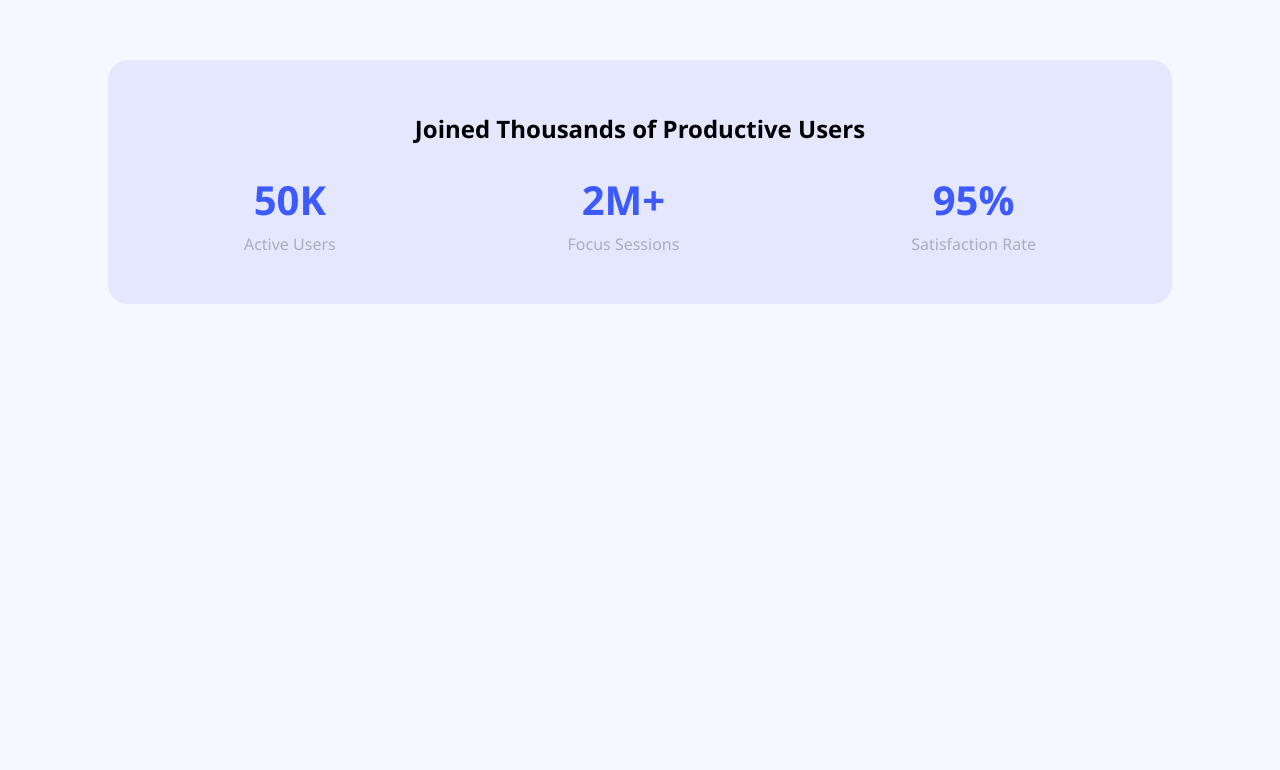
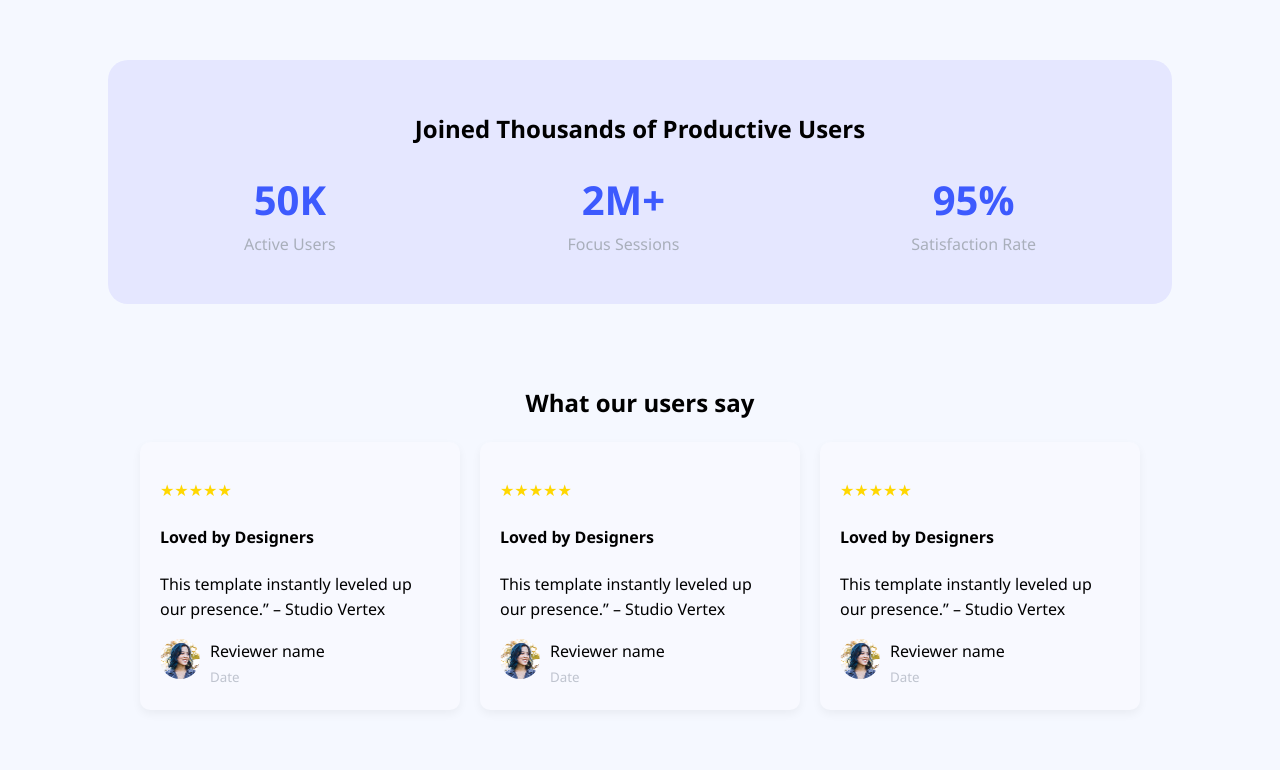
Before and after one commit to Raihan369/webflow-agency-web, a plain HTML site: page index.html in a window 1280 px wide. Shown: the part 912-1682 px from the top of the page. Before the commit the page ends 1216 px from the top, so only its background shows below. Drawn offline with Linux system fonts and the light colour scheme.

Commit message:
review update

```diff
--- a/index.html
+++ b/index.html
@@ -51,5 +51,42 @@
       </div>
     </div>
   </section>
+
+  <!-- Testimonials Section-->
+  <section class="testimonials">
+    <h2>What our users say</h2>
+    <div class="cards">
+
+      <div class="card">
+        <p class="stars">★★★★★</p>
+        <h4>Loved by Designers</h4>
+        <p>This template instantly leveled up our presence.” – Studio Vertex</p>
+        <div class="name">
+          <img src="/images/avatar.png" alt="">
+          <p class="reviewer">Reviewer name<br><small>Date</small></p>
+        </div>
+      </div>
+      <div class="card">
+        <p class="stars">★★★★★</p>
+        <h4>Loved by Designers</h4>
+        <p>This template instantly leveled up our presence.” – Studio Vertex</p>
+        <div class="name">
+          <img src="/images/avatar.png" alt="">
+          <p class="reviewer">Reviewer name<br><small>Date</small></p>
+        </div>
+      </div>
+      <div class="card">
+        <p class="stars">★★★★★</p>
+        <h4>Loved by Designers</h4>
+        <p>This template instantly leveled up our presence.” – Studio Vertex</p>
+        <div class="name">
+          <img src="/images/avatar.png" alt="">
+          <p class="reviewer">Reviewer name<br><small>Date</small></p>
+        </div>
+      </div>
+    </div>
+
+
+  </section>
 </body>
 </html>
--- a/styles/style.css
+++ b/styles/style.css
@@ -124,3 +124,51 @@ img:hover {
   margin-top: 0px;
   color: #a9afbb;
 }
+
+/* User Testimonials Section  */
+.testimonials {
+  padding: 60px 20px;
+  /* background: #fff; */
+  text-align: center;
+}
+.testimonials .name {
+  display: flex;
+}
+.testimonials .name img{
+  display: flex;
+  height: 40px;
+  width: 40px;
+  border-radius: 50%;
+}
+.reviewer{
+  margin: 0px 0px 0px 10px;
+}
+
+.reviewer small{
+  /* color: #c4cad7; */
+  color: #bfc4cf;
+}
+.cards {
+  display: flex;
+  flex-wrap: wrap;
+  justify-content: center;
+  gap: 20px;
+}
+
+.card {
+  text-align: left;
+  justify-items: left;
+  background: #f8f9ff;
+  border-radius: 10px;
+  padding: 20px;
+  width: 280px;
+  box-shadow: 0 4px 10px rgba(0,0,0,0.05);
+}
+
+.card:hover {
+  transform: scale(1.05);
+  transition: all 0.3s ease-in-out;
+}
+.stars {
+  color: gold;
+}
```
